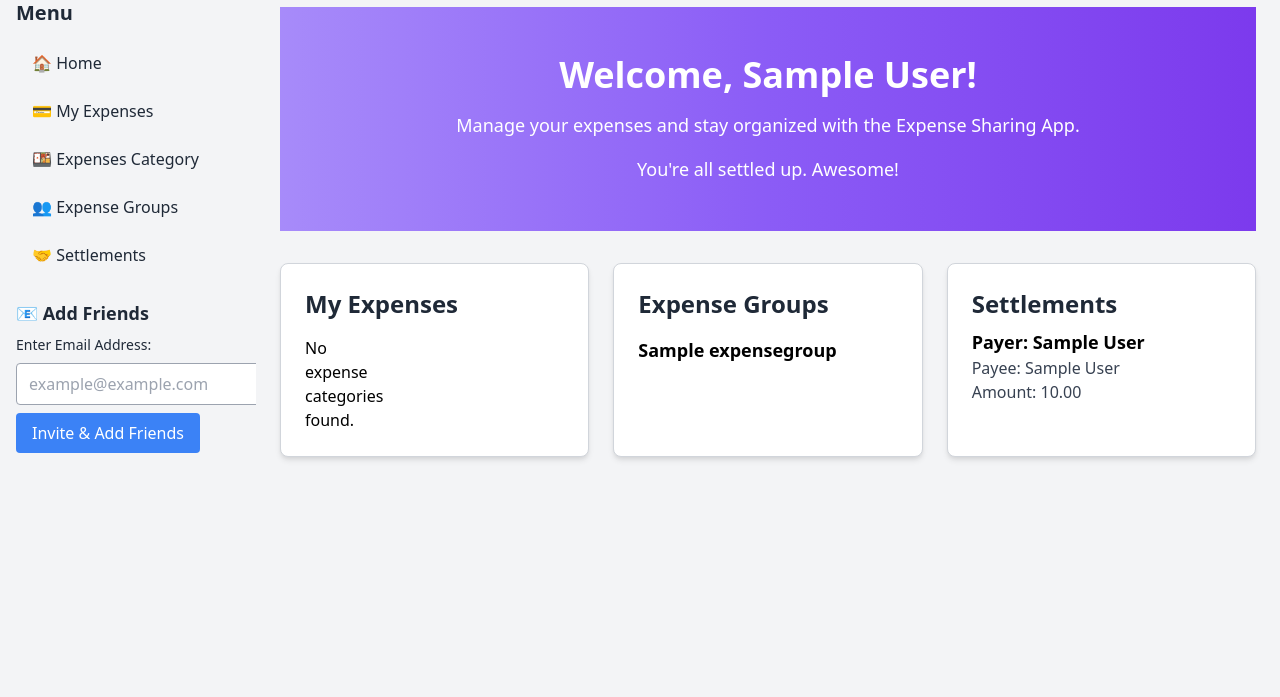
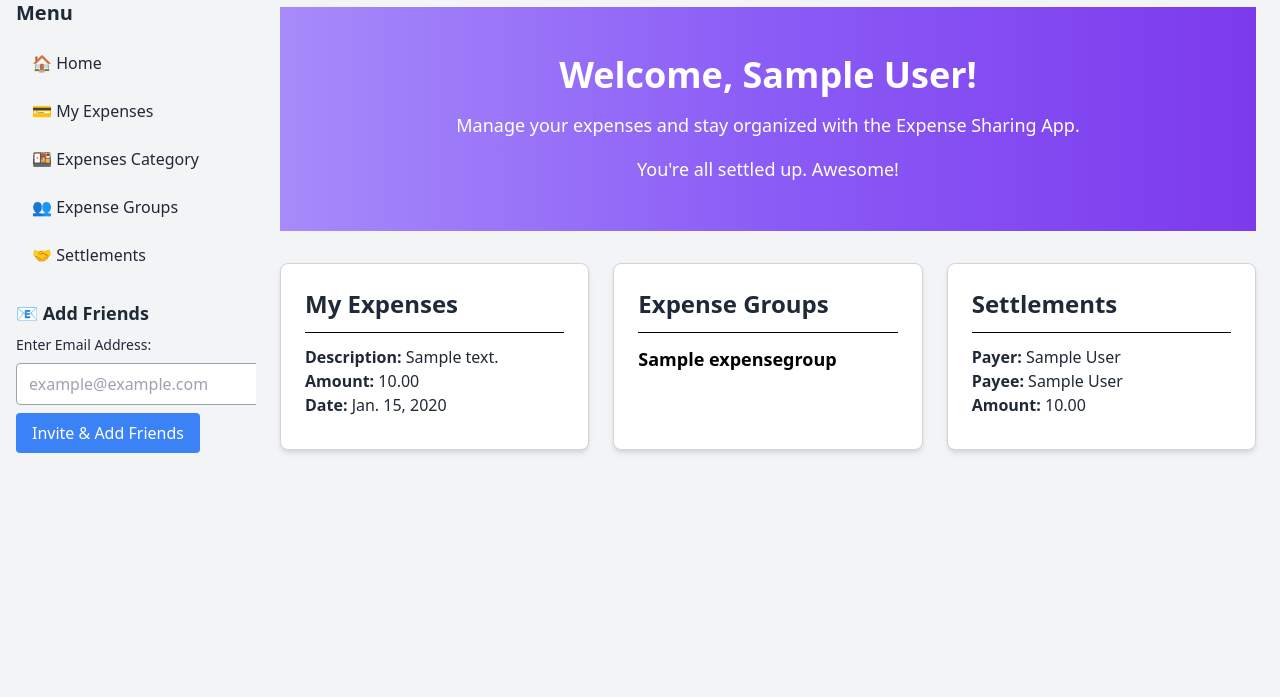
Before and after one commit to Amrit-Adhikary/Expense-Sharing-App, a Django app: page / in a window 1280 px wide. Shown: the part 105-802 px from the top of the page. Run offline with Django 5.2, Linux system fonts and the light colour scheme; a user stored in the database is signed in; tables that the repository leaves empty hold one stand-in row (values such as "Sample post"); some libraries are stand-ins or nearby versions.

```diff
--- a/templates/base.html
+++ b/templates/base.html
@@ -33,7 +33,7 @@
                     <li><a href="/expense/" class="block px-4 py-2 rounded hover:bg-gray-200">💳 My Expenses</a></li>
                     <li><a href="/category/list/" class="block px-4 py-2 rounded hover:bg-gray-200">🍱 Expenses Category</a></li>
                     <li><a href="/expense_group/create/" class="block px-4 py-2 rounded hover:bg-gray-200">👥 Expense Groups</a></li>
-                    <li><a href="/settlement/create/" class="block px-4 py-2 rounded hover:bg-gray-200">🤝 Settlements</a></li>
+                    <li><a href="/settlements/" class="block px-4 py-2 rounded hover:bg-gray-200">🤝 Settlements</a></li>
                 </ul>
             </nav>
             <!-- Invite Others Section -->
--- a/templates/expense_category_form.html
+++ b/templates/expense_category_form.html
@@ -1,7 +1,10 @@
 {% extends 'base.html' %}
 {% block content %}
 <div class="container mx-auto px-4">
-    <h1 class="text-3xl font-bold mb-6">Create Expense Category</h1>
+    <div class="flex justify-between items-center mb-4">
+        <h1 class="text-3xl font-bold mb-6">Create Expense Category</h1>
+        <a href="{% url 'expense_category_list' %}" class="bg-blue-500 hover:bg-blue-600 text-white font-semibold py-2 px-4 rounded-md shadow-md transition duration-300 ease-in-out">View Expense Category List</a>
+    </div>
     <form method="post" class="max-w-lg">
         {% csrf_token %}
         <div class="mb-4">
--- a/templates/expense_category_list.html
+++ b/templates/expense_category_list.html
@@ -4,7 +4,7 @@
 <div class="container mx-auto px-4">
     <div class="flex items-center justify-between mb-6">
         <h1 class="text-3xl font-bold">Expense Categories</h1>
-        <a href="{% url 'expense_category_create' %}" class="bg-blue-500 hover:bg-blue-600 text-white font-semibold py-2 px-4 rounded-md shadow-md transition duration-300 ease-in-out">Create New Category</a>
+        <a href="{% url 'expense_category_create' %}" class="bg-blue-500 hover:bg-blue-600 text-white font-semibold py-2 px-4 rounded-md shadow-md transition duration-300 ease-in-out">Add New Category</a>
     </div>
     <div class="grid grid-cols-1 md:grid-cols-2 lg:grid-cols-3 gap-6">
         {% for category in categories %}
--- a/templates/home.html
+++ b/templates/home.html
@@ -16,26 +16,27 @@
 
             <!-- My Expenses Section -->
             <div class="bg-white rounded-lg p-6 shadow-md border border-gray-300">
-                <h2 class="text-2xl font-semibold mb-4 text-gray-800">My Expenses</h2>
-                <div class="grid grid-cols-1 md:grid-cols-2 lg:grid-cols-3 gap-6">
-                    {% for category in categories %}
-                    <div class="border border-gray-200 p-4 rounded-lg">
-                        <h3 class="text-lg font-semibold mb-2 text-gray-800">{{ category.expense_name }}</h3>
-                        <p class="text-gray-600">{{ category.description }}</p>
-                    </div>
-                    {% empty %}
-                    <p>No expense categories found.</p>
+                <h2 class="text-2xl font-semibold mb-3 text-gray-800">My Expenses</h2>
+                <hr class="border-black my-1">
+                <ul class="divide-y divide-gray-200">
+                    {% for expense in expenses %}
+                        <li class="py-2">
+                            <div class="text-gray-800"><strong>Description:</strong> {{ expense.description }}</div>
+                            <div class="text-gray-800"><strong>Amount:</strong> {{ expense.amount }}</div>
+                            <div class="text-gray-800"><strong>Date:</strong> {{ expense.date }}</div>
+                        </li>
                     {% endfor %}
-                </div>
+                </ul>
             </div>
 
 
             <!-- Expense Groups Section -->
             <div class="bg-white rounded-lg p-6 shadow-md border border-gray-300">
-                <h2 class="text-2xl font-semibold mb-4 text-gray-800">Expense Groups</h2>
-                <ul>
+                <h2 class="text-2xl font-semibold mb-3 text-gray-800">Expense Groups</h2>
+                <hr class="border-black my-1">
+                <ul class="divide-y divide-gray-200">
                     {% for expense_group in expense_groups %}
-                        <li>
+                        <li class="py-2">
                             <h3 class="text-lg font-semibold mb-2">{{ expense_group.group_name }}</h3>
                         </li>
                     {% endfor %}
@@ -44,16 +45,17 @@
 
             <!-- Settlements Section -->
             <div class="bg-white rounded-lg p-6 shadow-md border border-gray-300">
-                <h2 class="text-2xl font-semibold mb-0 text-gray-800">Settlements</h2>
-                <div class="divide-y divide-gray-200">
+                <h2 class="text-2xl font-semibold mb-3 text-gray-800">Settlements</h2>
+                <hr class="border-black my-1">
+                <ul class="divide-y divide-gray-200">
                     {% for settlement in settlements %}
-                        <div class="py-2">
-                            <div class="text-lg font-semibold">Payer: {{ settlement.payer.first_name }} {{ settlement.payer.last_name }}</div>
-                            <div class="text-gray-700">Payee: {{ settlement.payee.first_name }} {{ settlement.payee.last_name }}</div>
-                            <div class="text-gray-700">Amount: {{ settlement.amount }}</div>
-                        </div>
+                        <li class="py-2">
+                            <div class="text-gray-800"><strong>Payer:</strong> {{ settlement.payer.first_name }} {{ settlement.payer.last_name }}</div>
+                            <div class="text-gray-800"><strong>Payee:</strong> {{ settlement.payee.first_name }} {{ settlement.payee.last_name }}</div>
+                            <div class="text-gray-800"><strong>Amount:</strong> {{ settlement.amount }}</div>
+                        </li>
                     {% endfor %}
-                </div>
+                </ul>
             </div>
         </div>
     </div>
--- a/templates/settlement_create.html
+++ b/templates/settlement_create.html
@@ -1,9 +1,13 @@
 {% extends 'base.html' %}
 
 {% load tailwind_filters %}
+
 {% block content %}
 <div class="container mx-auto px-4">
+    <div class="flex justify-between items-center mb-4">
     <h2 class="text-2xl font-bold mb-4">Create Settlement</h2>
+    <a href="{% url 'settlement_list' %}" class="bg-blue-500 hover:bg-blue-600 text-white font-semibold py-2 px-4 rounded-md shadow-md transition duration-300 ease-in-out">View Settlement List</a>
+</div>
     <form method="post" class="bg-white shadow-md rounded px-8 pt-6 pb-8 mb-4">
         {% csrf_token %}
         {{ form|crispy }}
```
Also changed, not shown: templates/expense_create.html (+9 -5 lines), templates/expense_list.html (+16 -10 lines), templates/settlement_list.html (+5 -2 lines).
